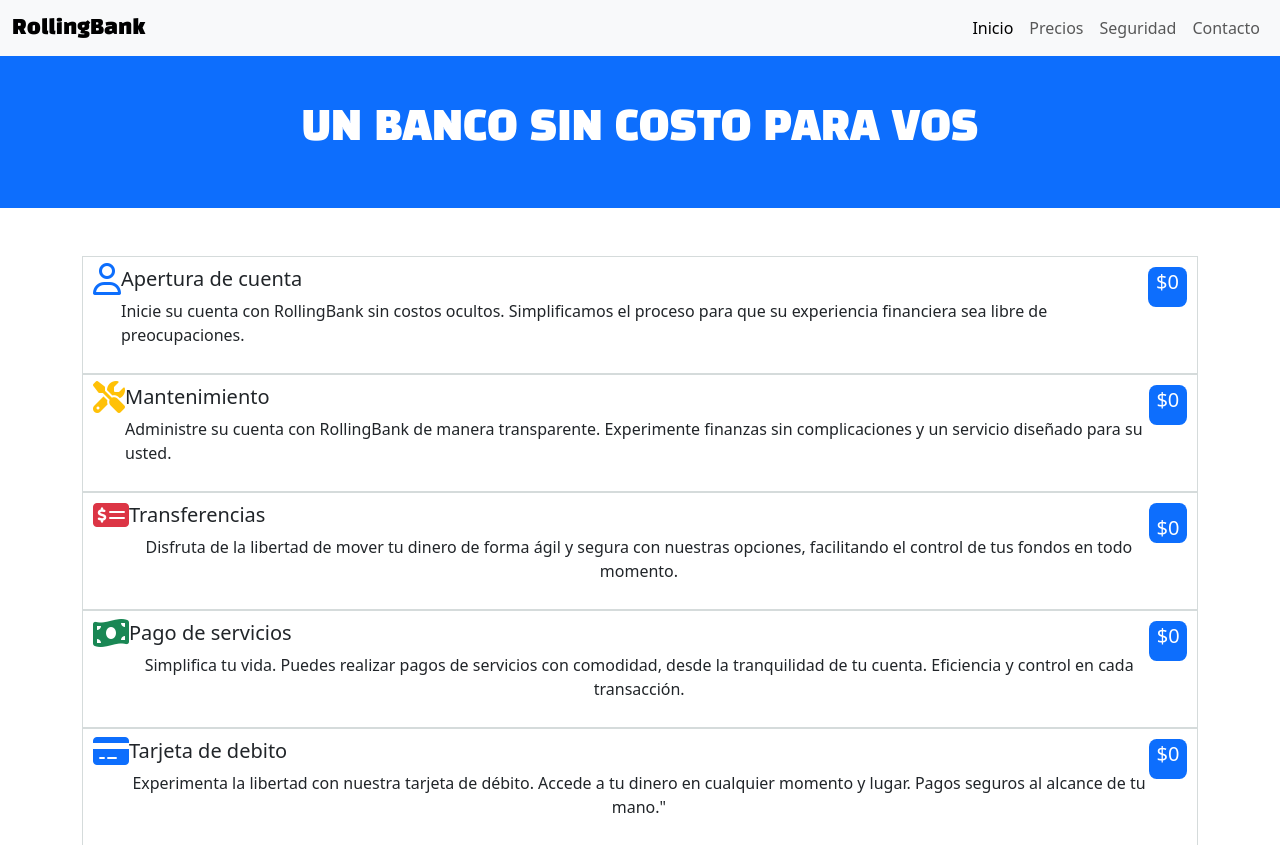
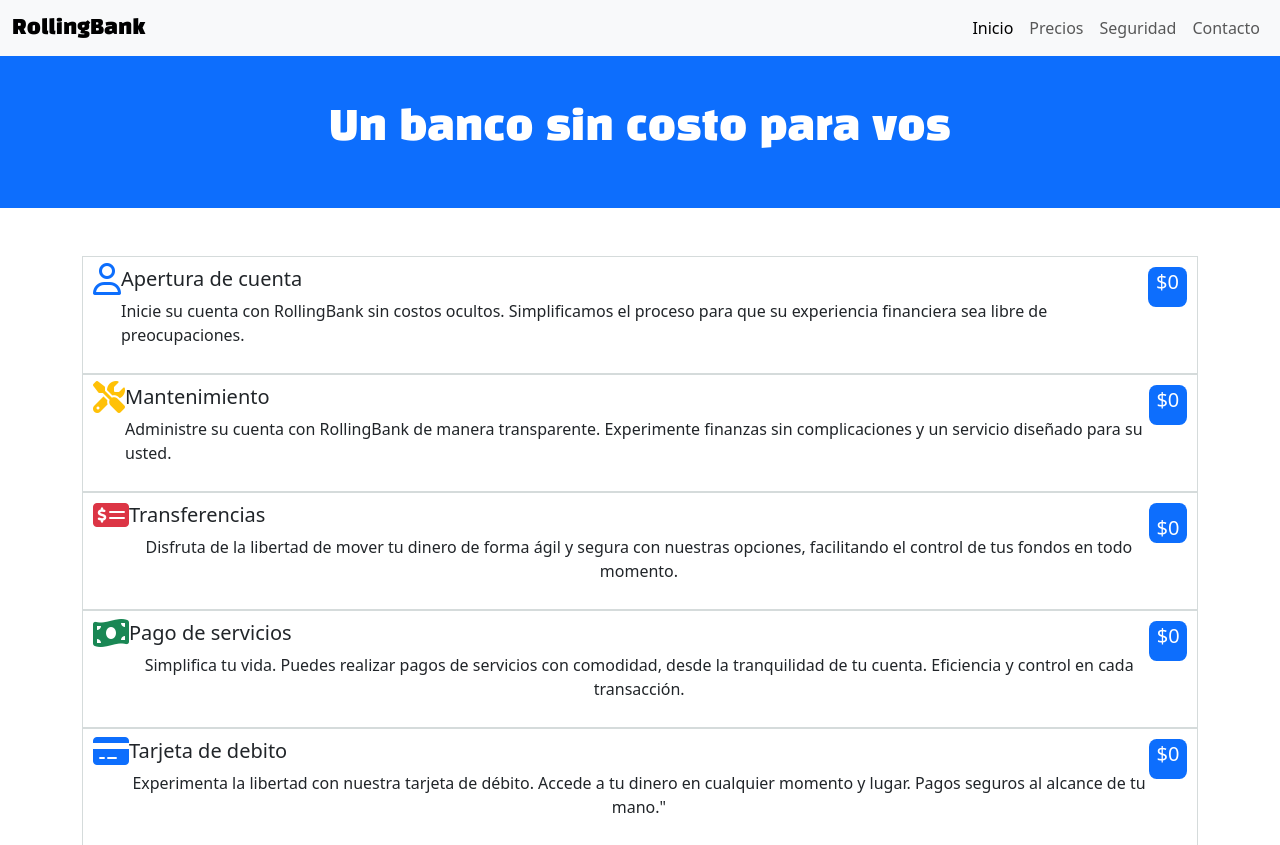
Before and after one commit to fatiperea/practicaRC_bank, a plain HTML site: page pages/precios.html in a window 1280 px wide. Shown: the top 845 px of the page. Drawn offline with nearby package versions, Linux system fonts and the light colour scheme.

Commit message:
correccion de algunas minusculas y mayusculas en lorems y titulos

```diff
--- a/pages/precios.html
+++ b/pages/precios.html
@@ -67,7 +67,7 @@
     <main>
 
         <section class="bg-primary py-5 text-white text-center">
-            <h1 class="text-center" id="logo" >UN BANCO SIN COSTO PARA VOS</h1>
+            <h1 class="text-center" id="logo" >Un banco sin costo para vos</h1>
         </section>
 
 
```
